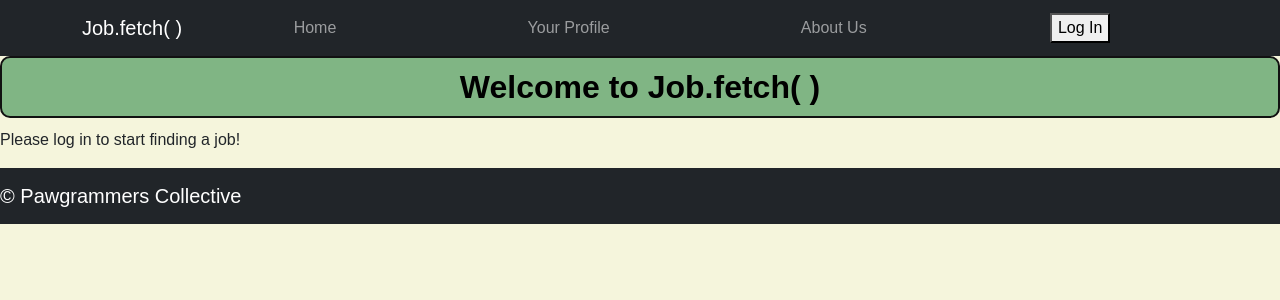
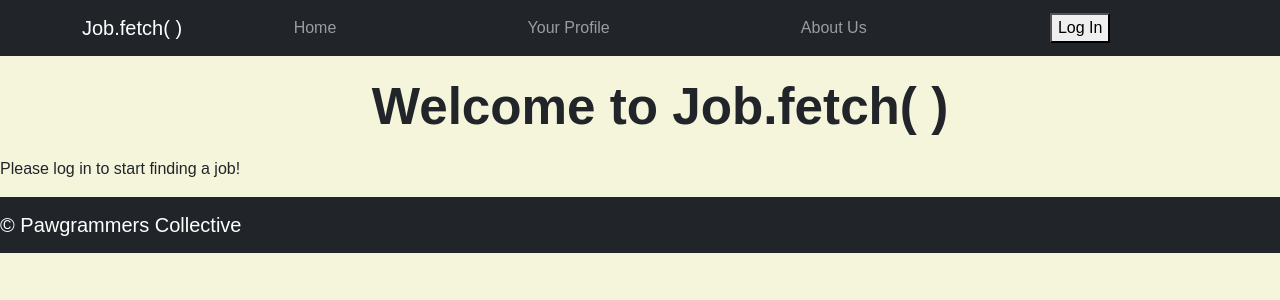
Before and after one commit to Pawgrammers-Collective/job.fetch-frontend, a React (Vite) app: page / in a window 1280 px wide. Shown: the top 300 px of the page. Built offline with nearby package versions, Linux system fonts and the light colour scheme; no server answers.

Commit message:
merged the two components folder into one

```diff
--- a/src/Components/LandingPage.jsx
+++ b/src/Components/LandingPage.jsx
@@ -3,7 +3,7 @@ import React from 'react';
 function LandingPage() {
   return (
     <div>
-      <h2>Welcome to Job.fetch( )</h2>
+      <h1>Welcome to Job.fetch( )</h1>
       <p>Please log in to start finding a job!</p>
     </div>
   );
--- a/src/Footer.jsx
+++ b/src/Footer.jsx
@@ -3,7 +3,7 @@ import Navbar from 'react-bootstrap/Navbar';
 
 const Footer = () => {
   return (
-    <Navbar collapseOnSelect expand="lg" bg="dark" variant="dark">
+    <Navbar expand="lg" bg="dark" variant="dark">
       <Navbar.Brand>&copy; Pawgrammers Collective</Navbar.Brand>
     </Navbar>
   );
--- a/src/assets/AboutUs.json
+++ b/src/assets/AboutUs.json
@@ -1,8 +1,8 @@
 [
   {
-    "name": "Brendan Huddleston",
-    "description": "Brendan, a 25-year-old originally from Virginia, now considers Fort Worth his home. He proudly served in the US Army for six years, with postings in Colorado and Kansas. Over the last few months, he has been self-teaching HTML, CSS, and JavaScript. Additionally, Brendan holds certifications in AWS Cloud Practitioner and Professional Scrum Master I.",
-    "img": "img/brendanHeadshot.jpeg"
+    "name": "Kyle Aleman",
+    "description": "His name is Kyle",
+    "img": "img/kyleHeadshot.jpg"
   },
   {
     "name": "Johnny Backus",
@@ -14,9 +14,10 @@
     "description": "Xin always wanted to get into acting since a kid. She has the opportunity to do that now, but alas, it's not quite that sustainable, so she is learning to code hoping to get into the tech field to make money.",
     "img": "img/xinHeadshot.jpeg"
   },
+
   {
-    "name": "Kyle Aleman",
-    "description": "His name is Kyle",
-    "img": "img/kyleHeadshot.jpg"
+    "name": "Brendan Huddleston",
+    "description": "Brendan, a 25-year-old originally from Virginia, now considers Fort Worth his home. He proudly served in the US Army for six years, with postings in Colorado and Kansas. Over the last few months, he has been self-teaching HTML, CSS, and JavaScript. Additionally, Brendan holds certifications in AWS Cloud Practitioner and Professional Scrum Master I.",
+    "img": "img/brendanHeadshot.jpeg"
   }
 ]
```
